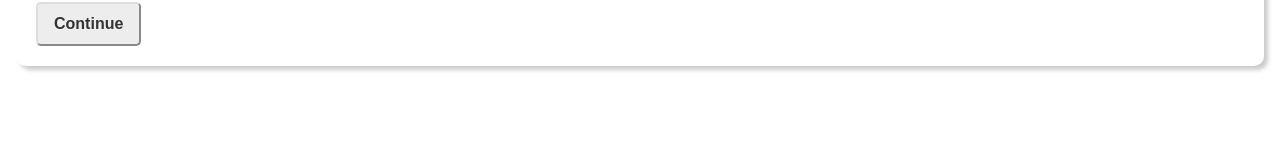
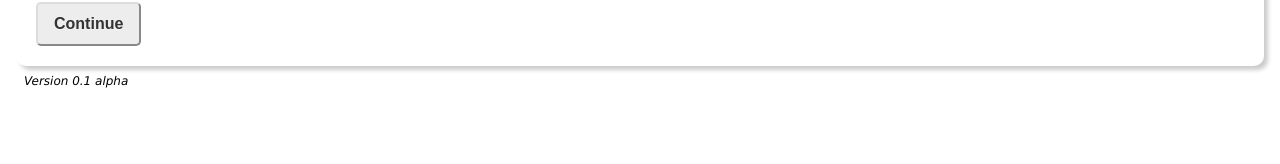
Before and after one commit to jaycincotta/ipo2020, a React (Create React App) app: page / in a window 1280 px wide. Shown: the part 271-435 px from the top of the page. Built offline with nearby package versions, Linux system fonts and the light colour scheme; the HTML template or start-up script is replaced by a standard one.

Commit message:
Tweaks to manifest and version

```diff
--- a/src/App.css
+++ b/src/App.css
@@ -48,3 +48,9 @@ button {
   cursor: pointer;
   text-decoration: underline;
 }
+.version {
+  font-size: 12px;
+  font-style: italic;
+  margin-top: 8px;
+  margin-left: 8px;
+}
--- a/src/App.js
+++ b/src/App.js
@@ -257,6 +257,9 @@ export default function App() {
           )}
           {step === THANKYOU && <Thankyou next={GoToSurvey} />}
         </div>
+        <p className="version">
+          <i>Version 0.1 alpha</i>
+        </p>
         {debugMode && (
           <div className="content">
             <pre>formData: {JSON.stringify(formData, null, 2)}</pre>
@@ -265,9 +268,6 @@ export default function App() {
             <FetchViewer name="FindByAddress" result={findByAddress} />
             {/* <FetchViewer name="SearchByName" result={searchByName} />
           <FetchViewer name="SearchByAddress" result={searchByAddress} /> */}
-            <p>
-              <i>Version 0.1 alpha</i>
-            </p>
           </div>
         )}
       </div>
```
Also changed, not shown: manifest.json, public/manifest.json, public/site.webmanifest, site.webmanifest.
